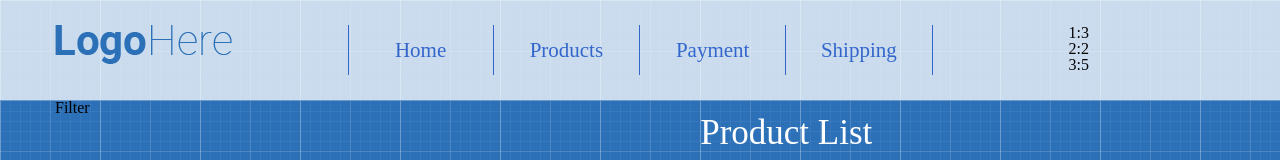
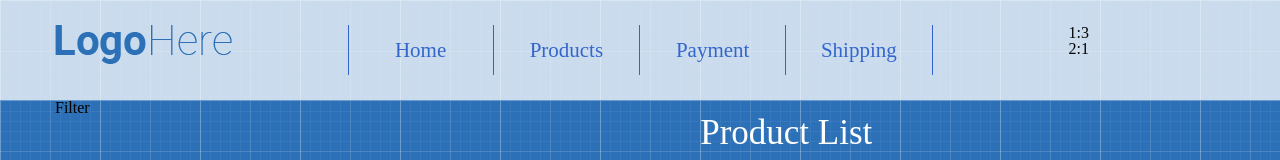
Before and after one commit to OrestSen/shopproject.github.io, a React (Create React App) app: page / in a window 1280 px wide. Shown: the top 160 px of the page. Built offline with nearby package versions, Linux system fonts and the light colour scheme.

Commit message:
added key for Cart

```diff
--- a/src/App/App.js
+++ b/src/App/App.js
@@ -12,19 +12,15 @@ class App extends Component {
 	state = {
 		productsInCart: {
 			1: 3,
-			2: 2,
-			3: 5
+			2: 1,
 		}
 	}
 
-	addProductToCart = (count, price) => {
+	addProductToCart = (productId, count) => {
 		this.setState((prevState) => ({
-			cartData: {
-				count: prevState.cartData.count + count,
-				price: prevState.cartData.price + (price * count),
-
+			productsInCart: {
+				[productId]:(prevState.productsInCart[productId] || 0) + count
 			}
-
 		}))
 	}
 
@@ -33,7 +29,6 @@ class App extends Component {
 			<>
 				<Header
 					productsInCart={this.state.productsInCart}
-
 				/>
 				<Main
 					addProductToCart={this.addProductToCart}
--- a/src/App/Header/Cart/Cart.js
+++ b/src/App/Header/Cart/Cart.js
@@ -1,6 +1,6 @@
 import { func, number, object } from 'prop-types'
 import React from 'react'
-import {keys} from 'lodash'
+import { keys } from 'lodash'
 import './cart.css'
 
 const Cart = ({
@@ -9,10 +9,12 @@ const Cart = ({
     return (
         <div className="cart text-center" >
             {
-                Object.keys(productsInCart).map((productId) => (
-                   <div key={productId}>{productId}:{productsInCart[productId]}</div>
+                keys(productsInCart).map((productId) => (
+                    <div key={productId}>{productId}:{productsInCart[productId]}</div>
+
                 ))
             }
+
         </div>
     )
 }
--- a/src/App/Main/Products/ProductListItem.js
+++ b/src/App/Main/Products/ProductListItem.js
@@ -63,7 +63,7 @@ class ProductListItem extends Component {
                     >+</button>
                 </div>
                 <button className="btn-add-to-cart"
-                    onClick={() => addProductToCart(this.state.productCount,price, id+':'+this.state.productCount)}
+                    onClick={() => addProductToCart(id,this.state.productCount)}
                 >Add to cart</button>
             </div>
         )
```
